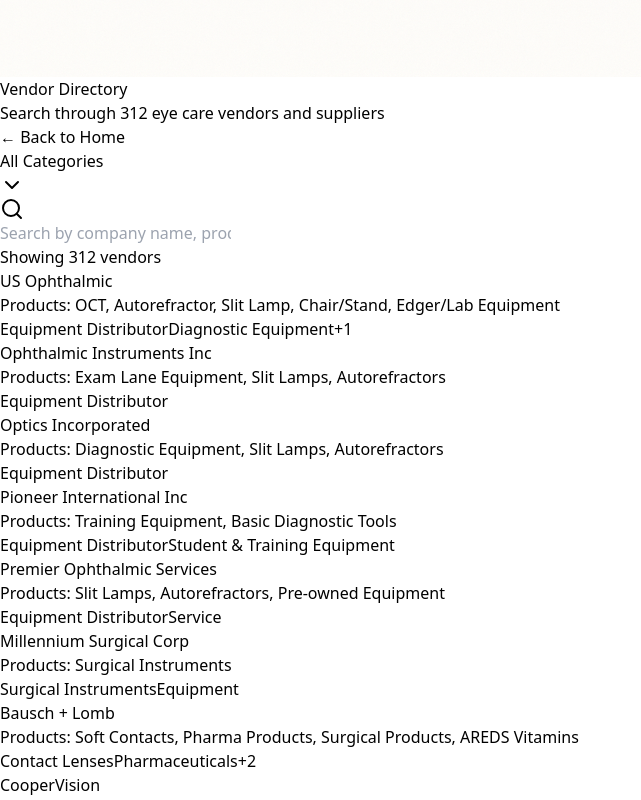
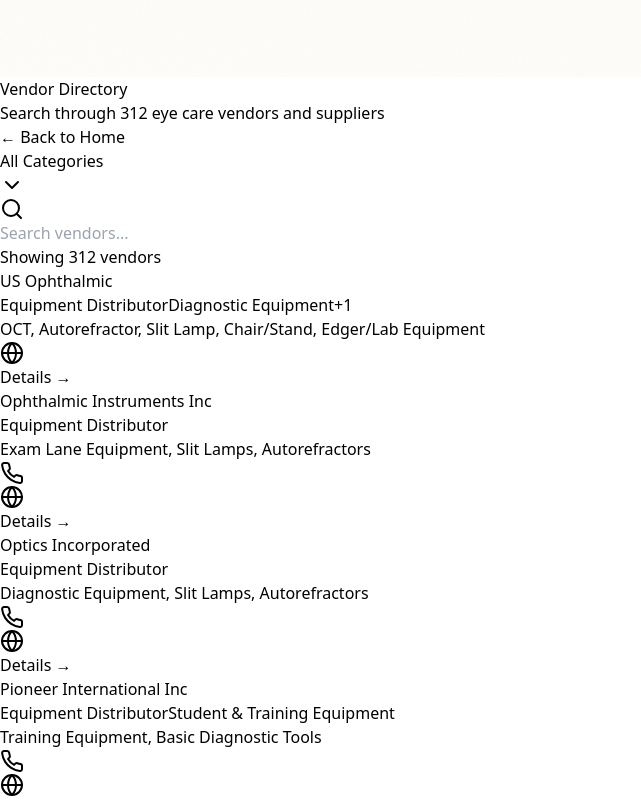
Before and after one commit to sdrindahl/eyeBridge, a React (Vite) app: page /vendors in a window 1280 px wide. Shown: the part 780-1580 px from the top of the page, without its empty margins (0-641 px from the left). Built offline with nearby package versions, Linux system fonts and the light colour scheme.

Commit message:
Add rounded corners to buttons, update search bar styling with light royal blue background

```diff
--- a/src/components/ui/button.jsx
+++ b/src/components/ui/button.jsx
@@ -11,7 +11,7 @@
   return (
     <button
       className={cn(
-        "inline-flex items-center justify-center px-4 py-2 text-sm font-medium transition-colors focus:outline-none focus:ring-2 focus:ring-neutral-400 focus:ring-offset-2 disabled:opacity-50 disabled:pointer-events-none",
+        "inline-flex items-center justify-center px-4 py-2 rounded-lg text-sm font-medium transition-colors focus:outline-none focus:ring-2 focus:ring-neutral-400 focus:ring-offset-2 disabled:opacity-50 disabled:pointer-events-none",
         variants[variant],
         className
       )}
--- a/src/pages/Home.jsx
+++ b/src/pages/Home.jsx
@@ -77,7 +77,7 @@
 
 export default function Home() {
   return (
-    <div className="min-h-screen bg-slate-50 text-slate-800">
+    <div className="min-h-screen bg-slate-100 text-slate-800">
       {/* Nav */}
       <header className="sticky top-0 z-40 bg-gradient-to-r from-blue-700 to-blue-600 border-b border-blue-800">
         <div className="max-w-7xl mx-auto px-4 sm:px-6 lg:px-8 flex items-center justify-between h-24">
@@ -99,32 +99,51 @@
       </header>
 
       {/* Hero */}
-      <section className="relative overflow-hidden">
-        <div className="max-w-7xl mx-auto px-4 sm:px-6 lg:px-8 py-24">
-          <div className="grid lg:grid-cols-2 gap-12 items-center">
+      <section className="relative overflow-hidden bg-gradient-to-br from-blue-50 to-sky-50">
+        <div className="max-w-7xl mx-auto px-4 sm:px-6 lg:px-8 py-32">
+          <div className="max-w-4xl mx-auto text-center">
             <motion.div initial={{ opacity: 0, y: 10 }} animate={{ opacity: 1, y: 0 }} transition={{ duration: 0.6 }}>
-              <h1 className="text-4xl sm:text-5xl font-bold tracking-tight text-slate-900">{TAGLINE}</h1>
-              <p className="mt-6 text-lg text-slate-600">
-                Find trusted partners and compare products faster. Search by category, indications, certifications, and more—then connect with the right reps.
+              <h1 className="text-5xl sm:text-6xl lg:text-7xl font-bold tracking-tight text-slate-900 mb-8">
+                Find Your Eye Care Vendors
+              </h1>
+              <p className="text-xl sm:text-2xl text-slate-700 mb-12 max-w-3xl mx-auto">
+                Search through 3,746+ verified vendors and suppliers in one place
               </p>
-              <div className="mt-8 flex flex-col sm:flex-row gap-3">
-                <Link to="/vendors">
-                  <Button className="rounded-2xl px-6">Browse vendors</Button>
-                </Link>
-                <Button variant="outline" className="rounded-2xl px-6">List your company</Button>
-              </div>
-              <p className="mt-3 text-xs text-neutral-500">Free to browse. Vendors can claim and enhance profiles.</p>
-            </motion.div>
 
-            <motion.div initial={{ opacity: 0, y: 20 }} animate={{ opacity: 1, y: 0 }} transition={{ duration: 0.7 }}>
-              <div className="bg-slate-200 border border-slate-300 rounded-3xl shadow-sm p-4">
-                <div className="aspect-[16/10] rounded-2xl bg-slate-300 grid place-items-center text-slate-500">
-                  <span className="text-sm">Replace with a product screenshot or demo video</span>
+              {/* Large CTA Button */}
+              <Link to="/vendors">
+                <motion.div
+                  whileHover={{ scale: 1.05 }}
+                  whileTap={{ scale: 0.95 }}
+                  className="inline-block"
+                >
+                  <Button className="rounded-2xl px-12 py-8 text-2xl font-bold shadow-2xl bg-gradient-to-r from-blue-600 to-blue-700 hover:from-blue-700 hover:to-blue-800">
+                    Browse Vendors Directory →
+                  </Button>
+                </motion.div>
+              </Link>
+
+              <p className="mt-8 text-base text-slate-600">
+                Free to browse • 3,746+ vendors • Equipment, Contact Lenses, Pharmaceuticals & More
+              </p>
+
+              {/* Quick Stats */}
+              <div className="mt-16 grid grid-cols-2 md:grid-cols-4 gap-6 max-w-3xl mx-auto">
+                <div className="bg-white rounded-2xl p-6 shadow-lg border border-slate-200">
+                  <div className="text-3xl font-bold text-blue-600">3,746</div>
+                  <div className="text-sm text-slate-600 mt-1">Vendors</div>
                 </div>
-                <div className="mt-4 grid grid-cols-3 gap-3 text-xs text-slate-600">
-                  <div className="p-3 rounded-xl bg-slate-100 border border-slate-300">Usage Metrics</div>
-                  <div className="p-3 rounded-xl bg-slate-100 border border-slate-300">Customer Tenants</div>
-                  <div className="p-3 rounded-xl bg-slate-100 border border-slate-300">Automations</div>
+                <div className="bg-white rounded-2xl p-6 shadow-lg border border-slate-200">
+                  <div className="text-3xl font-bold text-blue-600">50+</div>
+                  <div className="text-sm text-slate-600 mt-1">Categories</div>
+                </div>
+                <div className="bg-white rounded-2xl p-6 shadow-lg border border-slate-200">
+                  <div className="text-3xl font-bold text-blue-600">1000+</div>
+                  <div className="text-sm text-slate-600 mt-1">Products</div>
+                </div>
+                <div className="bg-white rounded-2xl p-6 shadow-lg border border-slate-200">
+                  <div className="text-3xl font-bold text-blue-600">Free</div>
+                  <div className="text-sm text-slate-600 mt-1">To Browse</div>
                 </div>
               </div>
             </motion.div>
--- a/src/pages/Vendors.jsx
+++ b/src/pages/Vendors.jsx
@@ -1,13 +1,15 @@
-import React, { useState, useMemo } from "react";
+import React, { useState, useMemo, useEffect } from "react";
 import { Search, MapPin, Phone, Mail, Globe, ChevronDown } from "lucide-react";
 import { Card, CardContent, CardHeader, CardTitle } from "@/components/ui/card";
 import { Button } from "@/components/ui/button";
 import vendorsData from "@/data/vendors.json";
+import { motion, AnimatePresence } from "framer-motion";
 
 export default function Vendors() {
   const [searchQuery, setSearchQuery] = useState("");
   const [selectedCategory, setSelectedCategory] = useState("all");
   const [selectedProduct, setSelectedProduct] = useState("all");
+  const [animationKey, setAnimationKey] = useState(0);
   const [showCategoryDropdown, setShowCategoryDropdown] = useState(false);
   const [showProductDropdown, setShowProductDropdown] = useState(false);
   const [selectedVendor, setSelectedVendor] = useState(null);
@@ -22,6 +24,22 @@
     "Software",
     "Practice Management"
   ];
+
+  // Category color mapping
+  const getCategoryColor = (category) => {
+    if (!category) return "bg-gradient-to-r from-blue-600 to-blue-700";
+
+    const categoryLower = category.toLowerCase();
+
+    if (categoryLower.includes("equipment")) return "bg-gradient-to-r from-purple-600 to-purple-700";
+    if (categoryLower.includes("contact lens")) return "bg-gradient-to-r from-teal-600 to-teal-700";
+    if (categoryLower.includes("pharmaceutical")) return "bg-gradient-to-r from-pink-600 to-pink-700";
+    if (categoryLower.includes("optical lab")) return "bg-gradient-to-r from-amber-600 to-amber-700";
+    if (categoryLower.includes("software")) return "bg-gradient-to-r from-indigo-600 to-indigo-700";
+    if (categoryLower.includes("practice management")) return "bg-gradient-to-r from-emerald-600 to-emerald-700";
+
+    return "bg-gradient-to-r from-blue-600 to-blue-700";
+  };
 
   // Get unique product types from the filtered vendors
   const productOptions = useMemo(() => {
@@ -84,7 +102,7 @@
   }, [searchQuery, selectedCategory, selectedProduct]);
 
   return (
-    <div className="min-h-screen bg-slate-50">
+    <div className="min-h-screen bg-slate-100">
       {/* Header */}
       <header className="bg-gradient-to-r from-blue-700 to-blue-600 border-b border-blue-800 sticky top-0 z-10">
         <div className="max-w-7xl mx-auto px-4 sm:px-6 lg:px-8 py-6">
@@ -98,15 +116,17 @@
                 </p>
               </div>
             </div>
-            <Button variant="outline" className="border-white text-white hover:bg-blue-800" onClick={() => window.location.href = "/"}>
-              ← Back to Home
-            </Button>
           </div>
 
           {/* Search Controls */}
           <div className="space-y-3">
             {/* Filter Dropdowns */}
             <div className="flex gap-2 flex-wrap items-center">
+              {/* Back to Home Button */}
+              <Button variant="outline" className="border-white text-white hover:bg-blue-800" onClick={() => window.location.href = "/"}>
+                ← Back to Home
+              </Button>
+
               {/* Category Dropdown */}
               <div className="relative">
                 <button
@@ -205,15 +225,30 @@
             </div>
 
             {/* Search Bar */}
-            <div className="relative">
+            <div className="flex gap-2 items-center">
+              <div className="relative max-w-xl">
                 <Search className="absolute left-4 top-1/2 transform -translate-y-1/2 text-neutral-400 w-5 h-5" />
                 <input
                   type="text"
-                placeholder="Search by company name, products, category, or keywords..."
+                  placeholder="Search vendors..."
                   value={searchQuery}
                   onChange={(e) => setSearchQuery(e.target.value)}
-                className="w-full pl-12 pr-4 py-3 border border-slate-300 rounded-xl focus:outline-none focus:ring-2 focus:ring-teal-400 focus:border-transparent bg-slate-100 text-slate-800"
+                  className="w-full pl-12 pr-4 py-3 border border-slate-300 rounded-xl focus:outline-none focus:ring-2 focus:ring-teal-400 focus:border-transparent bg-blue-200 text-slate-800"
                 />
+              </div>
+              {(searchQuery || selectedCategory !== "all" || selectedProduct !== "all") && (
+                <Button
+                  onClick={() => {
+                    setSearchQuery("");
+                    setSelectedCategory("all");
+                    setSelectedProduct("all");
+                  }}
+                  variant="outline"
+                  className="px-6 py-3 whitespace-nowrap border-slate-300 text-slate-700 hover:bg-slate-200"
+                >
+                  Clear Search
+                </Button>
+              )}
             </div>
           </div>
         </div>
@@ -222,56 +257,131 @@
       <div className="max-w-7xl mx-auto px-4 sm:px-6 lg:px-8 py-8">
         {/* Vendors Grid */}
         <main>
-          <div className="mb-4 text-sm text-neutral-600">
+          <motion.div
+            key={`count-${animationKey}`}
+            initial={{ opacity: 0, scale: 0.95 }}
+            animate={{ opacity: 1, scale: 1 }}
+            transition={{ duration: 0.3 }}
+            className="mb-6"
+          >
+            <div className="text-2xl font-bold text-neutral-900">
               Showing {filteredVendors.length} vendor{filteredVendors.length !== 1 ? 's' : ''}
             </div>
+            {(searchQuery || selectedCategory !== "all" || selectedProduct !== "all") && (
+              <div className="mt-2 text-base text-slate-600 flex flex-wrap items-center gap-2">
+                <span>for:</span>
+                {searchQuery && (
+                  <span className="px-3 py-1 bg-blue-100 text-blue-700 rounded-full font-medium">
+                    "{searchQuery}"
+                  </span>
+                )}
+                {selectedCategory !== "all" && (
+                  <span className="px-3 py-1 bg-teal-100 text-teal-700 rounded-full font-medium">
+                    Category: {selectedCategory}
+                  </span>
+                )}
+                {selectedProduct !== "all" && (
+                  <span className="px-3 py-1 bg-indigo-100 text-indigo-700 rounded-full font-medium">
+                    Product: {selectedProduct}
+                  </span>
+                )}
+              </div>
+            )}
+          </motion.div>
 
           {filteredVendors.length === 0 ? (
-            <div className="bg-slate-200 rounded-2xl border border-slate-300 p-12 text-center">
+            <motion.div
+              initial={{ opacity: 0, y: 20 }}
+              animate={{ opacity: 1, y: 0 }}
+              transition={{ duration: 0.4 }}
+              className="bg-slate-200 rounded-2xl border border-slate-300 p-12 text-center"
+            >
               <p className="text-slate-500">No vendors found matching your search.</p>
-            </div>
+            </motion.div>
           ) : (
-            <div className="space-y-3">
-              {filteredVendors.map((vendor, index) => (
-                <div
+            <motion.div
+              key={`results-${animationKey}`}
+              initial={{ opacity: 0 }}
+              animate={{ opacity: 1 }}
+              transition={{ duration: 0.4 }}
+              className="grid grid-cols-1 md:grid-cols-2 lg:grid-cols-3 gap-6"
+            >
+              {filteredVendors.map((vendor, index) => {
+                const colorClass = getCategoryColor(vendor.Category);
+                return (
+                <motion.div
                   key={index}
+                  initial={{ opacity: 0, y: 20 }}
+                  animate={{ opacity: 1, y: 0 }}
+                  transition={{ delay: index * 0.02, duration: 0.3 }}
                   onClick={() => {
                     setSelectedVendor(vendor);
                     setShowModal(true);
                   }}
-                  className="bg-slate-200 border border-slate-300 rounded-xl p-4 hover:shadow-lg hover:border-teal-400 transition-all cursor-pointer"
+                  className="bg-slate-50 rounded-xl shadow-md border border-slate-200 hover:shadow-xl hover:border-blue-400 transition-all cursor-pointer overflow-hidden group"
                 >
-                  <div className="flex items-start justify-between gap-4">
-                    <div className="flex-1 min-w-0">
-                      <h3 className="text-lg font-bold text-slate-900 mb-2">{vendor["Company Name"]}</h3>
-                      {vendor["Products Offered"] && (
-                        <p className="text-sm text-slate-600 line-clamp-2">
-                          <span className="font-semibold">Products: </span>
-                          {vendor["Products Offered"]}
-                        </p>
-                      )}
-                    </div>
-                    {vendor.Category && (
-                      <div className="flex flex-wrap gap-1 max-w-xs">
-                        {vendor.Category.split(';').slice(0, 2).map((cat, i) => (
+                  {/* Colored Header with Company Name */}
+                  <div className={`${colorClass} p-3`}>
+                    <h3 className="text-base font-bold text-white mb-2 line-clamp-1 group-hover:text-blue-50 transition-colors">
+                      {vendor["Company Name"]}
+                    </h3>
+                    <div className="flex flex-wrap gap-1">
+                      {vendor.Category ? (
+                        vendor.Category.split(';').slice(0, 2).map((cat, i) => (
                           <span
                             key={i}
-                            className="text-xs px-2 py-1 rounded-full bg-teal-100 text-teal-700 border border-teal-300"
+                            className="text-xs px-2 py-0.5 rounded-full bg-white/20 text-white font-medium backdrop-blur-sm"
                           >
                             {cat.trim()}
                           </span>
-                        ))}
-                        {vendor.Category.split(';').length > 2 && (
-                          <span className="text-xs px-2 py-1 rounded-full bg-slate-300 text-slate-700">
+                        ))
+                      ) : (
+                        <span className="text-xs px-2 py-0.5 rounded-full bg-white/20 text-white font-medium">
+                          Vendor
+                        </span>
+                      )}
+                      {vendor.Category && vendor.Category.split(';').length > 2 && (
+                        <span className="text-xs px-2 py-0.5 rounded-full bg-white/30 text-white font-medium">
                           +{vendor.Category.split(';').length - 2}
                         </span>
                       )}
                     </div>
+                  </div>
+
+                  {/* Content */}
+                  <div className="p-3">
+                    {vendor["Products Offered"] && (
+                      <p className="text-xs text-slate-600 line-clamp-2 mb-2">
+                        {vendor["Products Offered"]}
+                      </p>
                     )}
+
+                    {/* Quick Info Icons */}
+                    <div className="flex items-center gap-3 text-xs text-slate-500">
+                      {vendor.Phone && (
+                        <div className="flex items-center gap-1">
+                          <Phone className="w-3 h-3" />
+                        </div>
+                      )}
+                      {vendor.Email && (
+                        <div className="flex items-center gap-1">
+                          <Mail className="w-3 h-3" />
+                        </div>
+                      )}
+                      {vendor.Website && (
+                        <div className="flex items-center gap-1">
+                          <Globe className="w-3 h-3" />
+                        </div>
+                      )}
+                      <span className="ml-auto text-blue-600 font-medium group-hover:translate-x-0.5 transition-transform">
+                        Details →
+                      </span>
                     </div>
                   </div>
-              ))}
-            </div>
+                </motion.div>
+              );
+              })}
+            </motion.div>
           )}
         </main>
       </div>
@@ -283,7 +393,7 @@
           onClick={() => setShowModal(false)}
         >
           <div
-            className="bg-slate-100 rounded-2xl shadow-2xl max-w-3xl w-full max-h-[90vh] overflow-y-auto"
+            className="bg-slate-50 rounded-2xl shadow-2xl max-w-3xl w-full max-h-[90vh] overflow-y-auto"
             onClick={(e) => e.stopPropagation()}
           >
             <div className="sticky top-0 bg-slate-200 border-b border-slate-300 p-6 flex items-start justify-between">
@@ -313,27 +423,27 @@
             <div className="p-6 space-y-6">
               {selectedVendor.Notes && (
                 <div>
-                  <h3 className="text-sm font-semibold text-slate-500 uppercase mb-2">About</h3>
+                  <h3 className="text-sm font-semibold text-slate-600 uppercase mb-2">About</h3>
                   <p className="text-slate-700">{selectedVendor.Notes}</p>
                 </div>
               )}
 
               {selectedVendor["Products Offered"] && (
                 <div>
-                  <h3 className="text-sm font-semibold text-slate-500 uppercase mb-2">Products Offered</h3>
+                  <h3 className="text-sm font-semibold text-slate-600 uppercase mb-2">Products Offered</h3>
                   <p className="text-slate-700">{selectedVendor["Products Offered"]}</p>
                 </div>
               )}
 
               {selectedVendor["Category Tags"] && (
                 <div>
-                  <h3 className="text-sm font-semibold text-slate-500 uppercase mb-2">Tags</h3>
+                  <h3 className="text-sm font-semibold text-slate-600 uppercase mb-2">Tags</h3>
                   <p className="text-slate-700">{selectedVendor["Category Tags"]}</p>
                 </div>
               )}
 
               <div className="border-t border-slate-300 pt-6 space-y-4">
-                <h3 className="text-sm font-semibold text-slate-500 uppercase">Contact Information</h3>
+                <h3 className="text-sm font-semibold text-slate-600 uppercase">Contact Information</h3>
 
                 {selectedVendor.Address && (
                   <div className="flex items-start gap-3">
```
Lines whose indentation alone changed are shown as unchanged.
